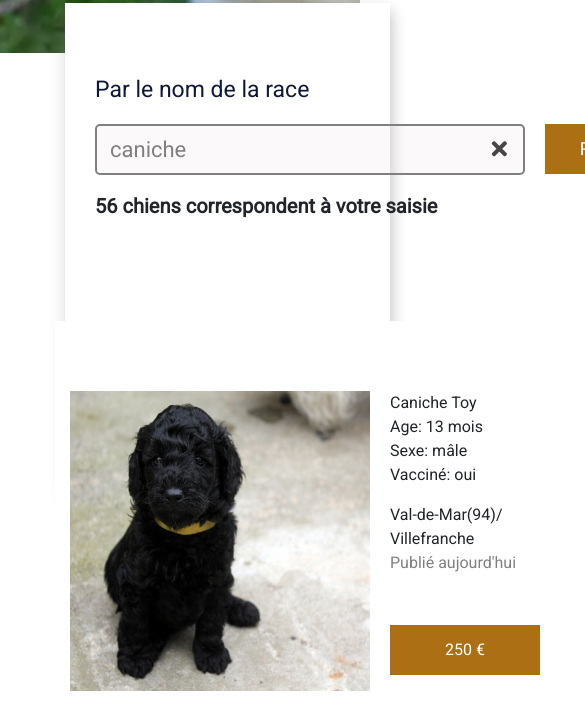
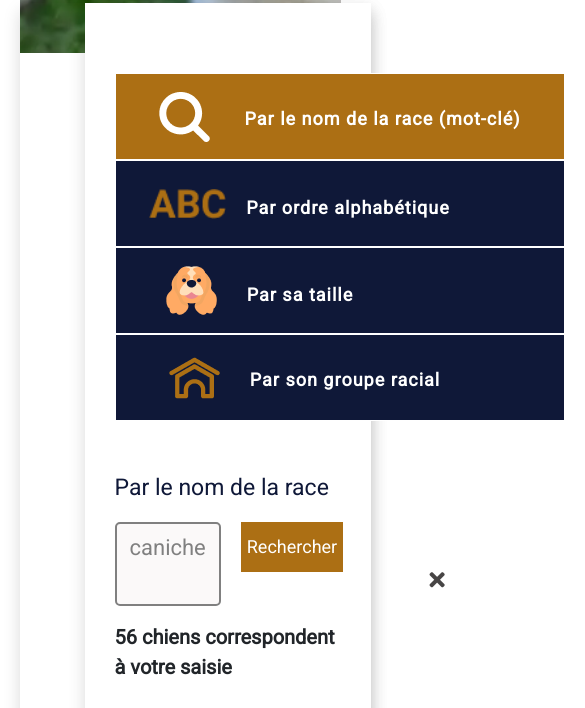
Before and after one commit to nellyam/Business-case, a plain HTML site: page index.html in a window 390 px wide. Shown: the part 1141-1849 px from the top of the page, 585 px wide, since content can reach past the window. Drawn offline with Linux system fonts and the light colour scheme.

Commit message:
add media queries

```diff
--- a/css/style.css
+++ b/css/style.css
@@ -255,7 +255,7 @@ footer div p {
 /* Nouvelles règles si la fenêtre fait au plus 1024px de large */
 
 
-  @media screen and (min-width: 1285px)
+  @media screen and (min-width: 985px)
 {
     article #filtre div
     {
@@ -263,10 +263,30 @@ footer div p {
          left: 220px;
     }
 }
-  @media screen and (max-width: 992px) {
-    article #filtre div
+  @media screen and (max-width: 1024px) {
+
+    body {
+      width: 90%;
+      margin: auto;
+    }
+
+    main article.shadow
     {
-         position: relative;
-         left: 2px;
+        display: flex;
+        flex-direction: column-reverse;
+    }
+
+    #resultatDeRecherche {
+      margin-top: 10px;
+
+
+    }
+
+    article #filtre div {
+      position: static;
+    }
+
+    article #filtre  {
+      margin-bottom: 50px;
     }
   }
```
